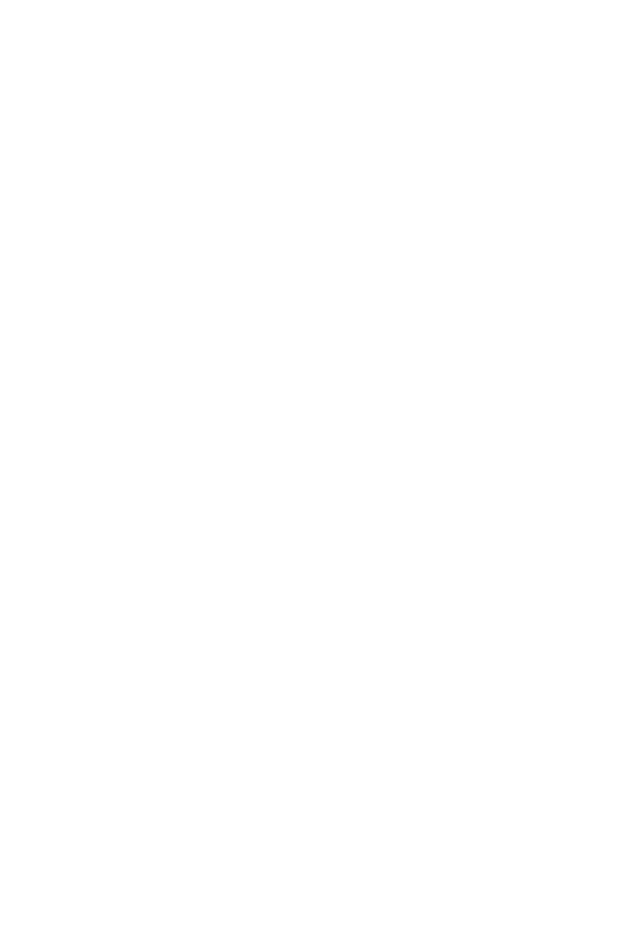
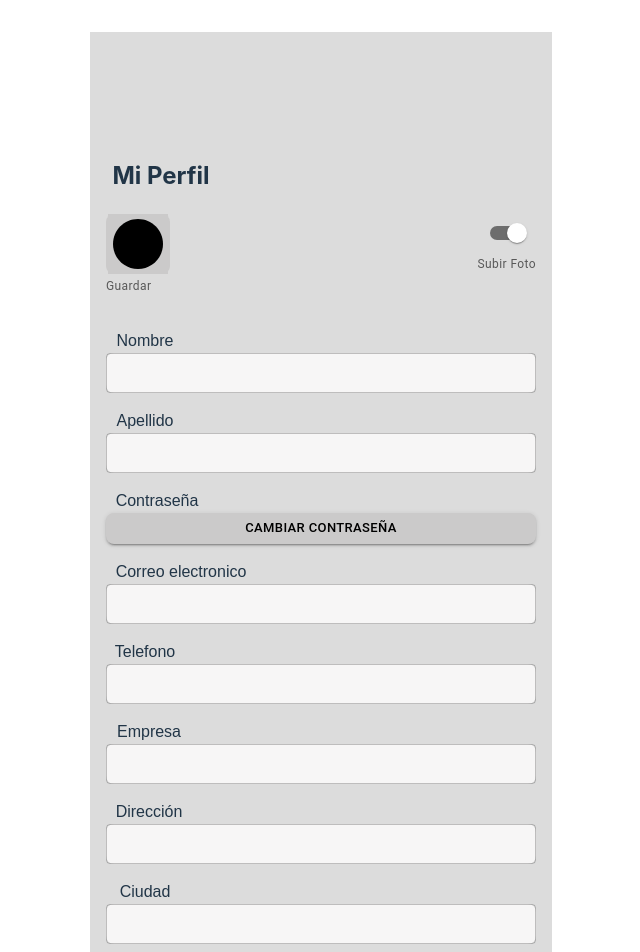
Before and after one commit to leodev182/pojectMazAutos, a React (Vite) app in the folder frontend/: page /login in a window 1280 px wide. Shown: the top 952 px of the page, without its empty margins (319-959 px from the left). Before the commit the page ends 800 px from the top, so only its background shows below. Built offline with nearby package versions, Linux system fonts and the light colour scheme.

Commit message:
Se crea view login

```diff
--- a/frontend/src/views/login/LogIn.jsx
+++ b/frontend/src/views/login/LogIn.jsx
@@ -1,7 +1,154 @@
-import React from "react";
+//import React from "react";
+import TextField from '@mui/material/TextField';
+import Button from '@mui/material/Button';
+import Box from '@mui/material/Box';
+import Switch from '@mui/material/Switch';
+import CircleIcon from '@mui/icons-material/Circle';
+import FormHelperText from '@mui/material/FormHelperText';
 
 const LogIn = () => {
-  return <div></div>;
+  const label = { inputProps: { 'aria-label': 'Size switch demo' } };
+  return <div>
+            <Box
+                    sx={{ p: 2,
+                    bgcolor: "#DCDCDC",
+                    display:"flex",
+                    justifyContent:"center",
+                    flexDirection:"column",
+                    height:"1018px",
+                    width:"430px" }}>
+                    <Box>
+                    <div>
+                      <div style={{paddingRight:"40vh"}}><label><h2>Mi Perfil</h2></label></div>
+                            <div  style={{
+                                  display:"flex",
+                                  justifyContent: "space-between",
+                                  alignItems: "baselines"
+                                  }}>
+                              <div>
+                                    <Button
+                                        sx={{ borderRadius: 2, backgroundColor: "#CBCACA", padding: "0px"}}>
+                                          <CircleIcon
+                                            sx={{ backgroundColor: "#CBCACA", padding: "0px 0px ", color:"#000000", fontSize: 60}}/>
+                                    </Button>
+                                    <FormHelperText>Guardar</FormHelperText>
+                              </div>
+
+                               <div>
+                                <Switch {...label} defaultChecked color="default" />
+                                <FormHelperText>Subir Foto</FormHelperText>
+                              </div>
+                            </div>
+                    </div>
+                    </Box>
+
+                    <Box  sx={{
+                        my:4,
+                        borderRadius: 5,
+                        fontFamily: "arial"
+                    }}>
+                        <div>
+                            <div style={{paddingRight:"44vh"}}><label> Nombre </label></div>
+                            <div >
+                                <TextField
+                                    type="text"
+                                    name="nombre"
+                                    variant="outlined"
+                                    size="small"
+                                    fullWidth
+                                    sx={{ borderRadius: 2, backgroundColor: "#F7F6F6"}}/>
+                            </div>
+                        </div>
+                        <div>
+                            <div style={{paddingTop:"2vh", paddingRight:"44vh"}}><label> Apellido </label></div>
+                            <div>
+                                <TextField
+                                    type="text"
+                                    name="apellido"
+                                    variant="outlined"
+                                    size="small"
+                                    fullWidth
+                                    sx={{ borderRadius: 2, backgroundColor: "#F7F6F6"}}/>
+                            </div>
+                        </div>
+                        <div>
+                            <div style={{paddingTop:"2vh", paddingRight:"41vh"}}><label> Contraseña </label></div>
+                            <div><Button
+                                    variant="contained"
+                                    size="small"
+                                    fullWidth
+                                    sx={{ borderRadius: 2, backgroundColor: "#CBCACA", color:"#000000"}}
+                                 > Cambiar contraseña </Button>
+                            </div>
+                        </div>
+
+                        <div>
+                            <div style={{paddingTop:"2vh", paddingRight:"35vh"}}><label> Correo electronico </label></div>
+                            <div>
+                                <TextField
+                                type="text"
+                                name="email"
+                                variant="outlined"
+                                size="small"
+                                fullWidth
+                                sx={{ borderRadius: 2, backgroundColor: "#F7F6F6"}}/>
+                            </div>
+                        </div>
+                        <div>
+                            <div style={{paddingTop:"2vh", paddingRight:"44vh"}}><label> Telefono </label></div>
+                            <div><TextField
+                                type="text"
+                                name="telefono"
+                                variant="outlined"
+                                size="small"
+                                fullWidth
+                                sx={{border: "1px", borderRadius: 2, backgroundColor: "#F7F6F6"}}/>
+                            </div>
+
+                        </div>
+                        <div>
+                            <div style={{paddingTop:"2vh", paddingRight:"43vh"}}><label> Empresa </label></div>
+                            <div>
+                                <TextField
+                                type="text"
+                                name="empresa"
+                                variant="outlined"
+                                size="small"
+                                fullWidth
+                                sx={{borderRadius: 2, backgroundColor: "#F7F6F6"}}/>
+                            </div>
+                        </div>
+                        <div>
+                            <div style={{paddingTop:"2vh", paddingRight:"43vh"}}> <label> Dirección </label></div>
+                            <div>
+                                <TextField
+                                type="text"
+                                name="direccion"
+                                variant="outlined"
+                                size="small"
+                                fullWidth
+                                sx={{ borderRadius: 2, backgroundColor: "#F7F6F6"}}/>
+                            </div>
+                        </div>
+                        <div>
+                            <div style={{paddingTop:"2vh", paddingRight:"44vh"}}><label> Ciudad</label></div>
+                            <div>
+                                <TextField
+                                    type="text"
+                                    name="ciudad"
+                                    variant="outlined"
+                                    size="small"
+                                    fullWidth
+                                    sx={{ borderRadius: 2, backgroundColor: "#F7F6F6"}}/>
+                            </div>
+                        </div>
+                    </Box>
+
+
+                </Box>
+
+
+  </div>;
 };
 
 export default LogIn;
```
